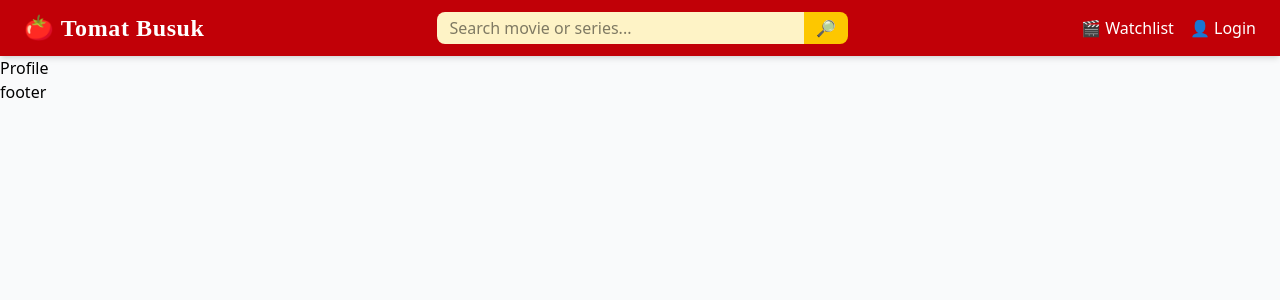
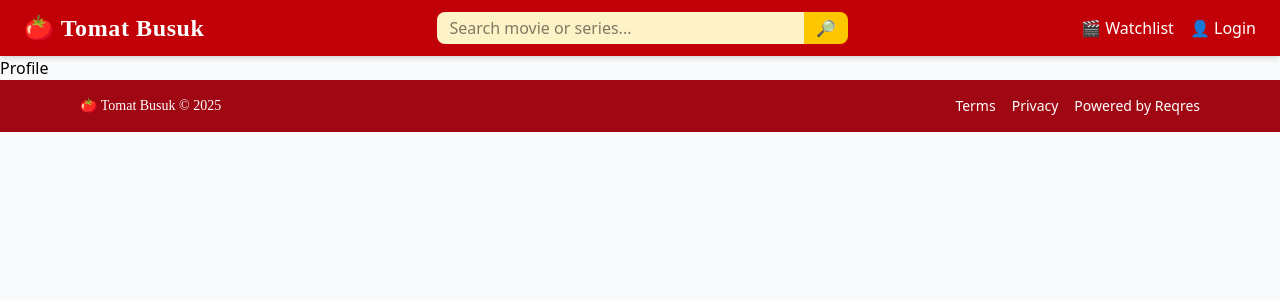
Before and after one commit to SatyaWirapati/tomat-busuk, a React (Vite) app: page /profile in a window 1280 px wide. Shown: the top 300 px of the page. Built offline with nearby package versions, Linux system fonts and the light colour scheme; a web font is replaced by a local one.

Commit message:
making footer

```diff
--- a/src/components/Footer.jsx
+++ b/src/components/Footer.jsx
@@ -1,9 +1,21 @@
-const Footer = ()=> {
+const Footer = () => {
     return (
-        <div>
-            footer
-        </div>
-    )
-}
+        <footer className="bg-red-800 text-white py-4">
+            <div className="max-w-6xl mx-auto px-4 flex flex-col md:flex-row justify-between items-center gap-2">
 
-export default Footer
+                <p className="text-sm font-pixel">🍅 Tomat Busuk &copy; 2025</p>
+
+                <div className="flex gap-4 text-sm">
+                    <a href="#" className="hover:text-yellow-300 transition">Terms</a>
+                    <a href="#" className="hover:text-yellow-300 transition">Privacy</a>
+                    <a href="https://reqres.in" target="_blank" className="hover:text-yellow-300 transition">
+                        Powered by Reqres
+                    </a>
+                </div>
+
+            </div>
+        </footer>
+    );
+};
+
+export default Footer;
```
